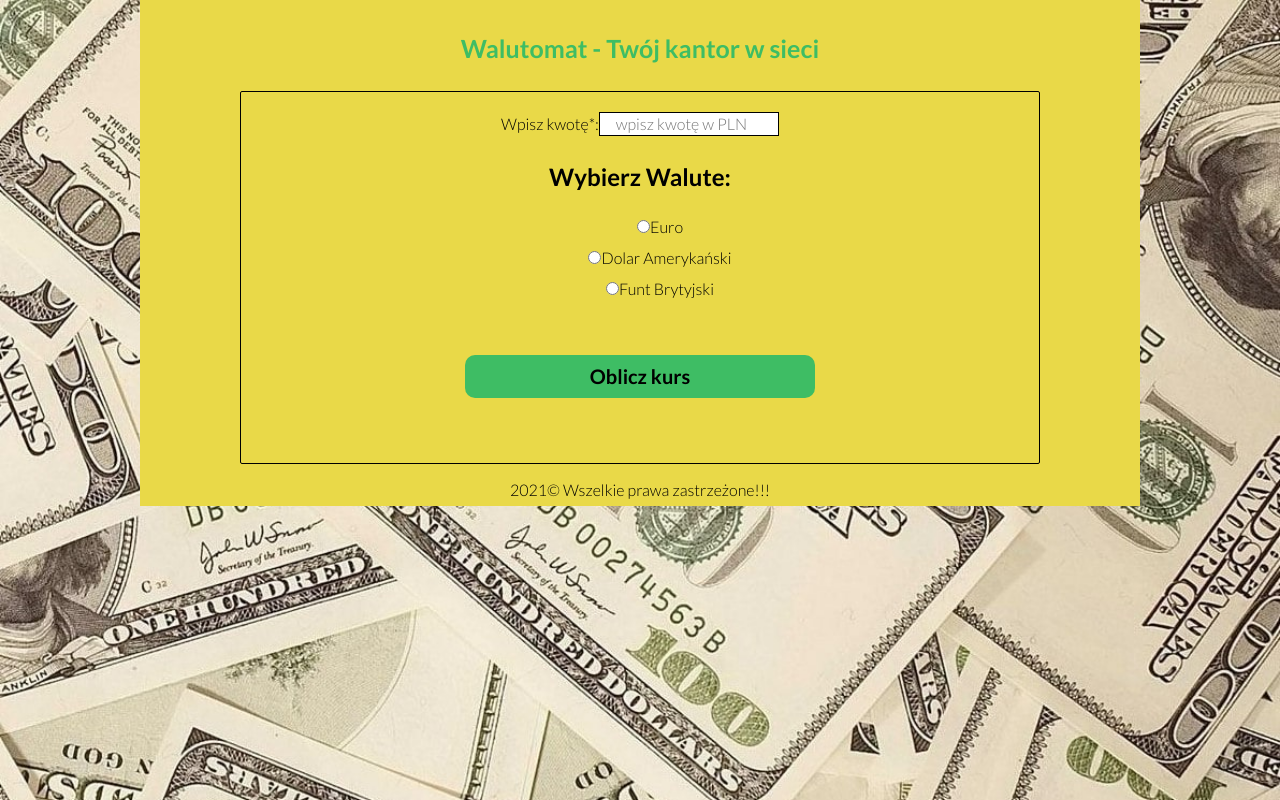
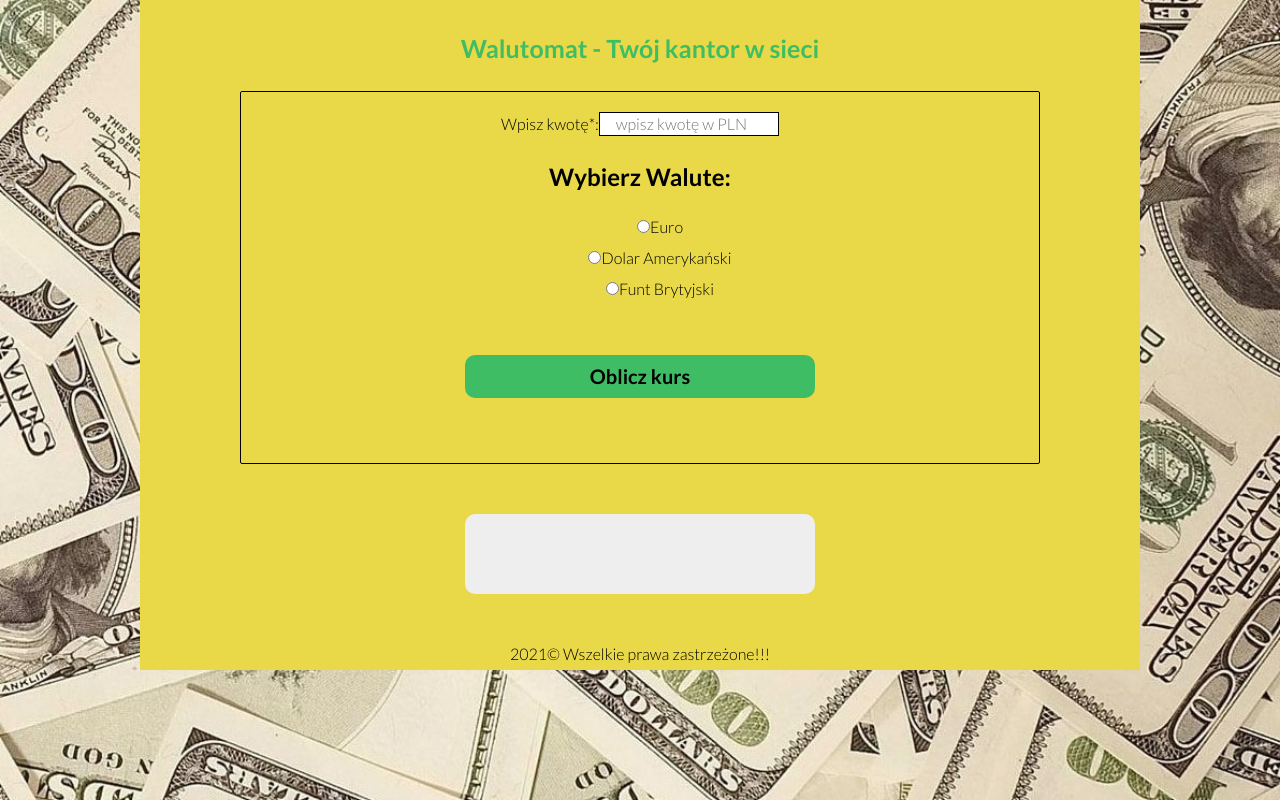
Before and after one commit to widmo25/currency-conventer-react, a React (Create React App) app: page / in a window 1280 px wide. Built offline with nearby package versions, Linux system fonts and the light colour scheme.

Commit message:
add style to   result component

```diff
--- a/src/Result/index.js
+++ b/src/Result/index.js
@@ -1,3 +1,5 @@
+import "./style.css"
+
 const Result = () => (
     <p className="result"></p>
 )
--- /dev/null
+++ b/src/Result/style.css
@@ -0,0 +1,9 @@
+.result {
+    margin: 50px auto;
+    max-width: 350px;
+    min-height: 80px;
+    padding: 25px;
+    background-color: #eee;
+    font-weight: bold;
+    border-radius: 10px;
+}
```
